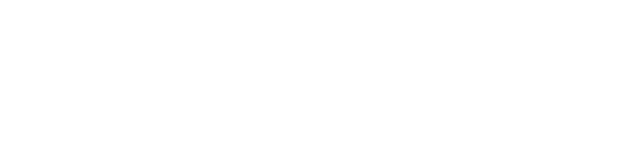
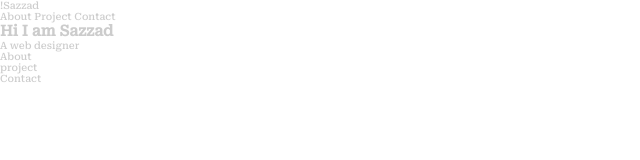
Before and after one commit to hossainsakib26/Learning_freeCodeCamp, a plain HTML site: page personal-portfolio/index.html in a window 1280 px wide. Shown: the whole page, without its empty margins (0-640 px from the left). Drawn offline with nearby package versions, Linux system fonts and the light colour scheme.

Commit message:
design work restart

```diff
--- a/personal-portfolio/index.html
+++ b/personal-portfolio/index.html
@@ -5,8 +5,43 @@
         <meta name="viewport" content="width=device-width, initial-scale=1.0">
         <title>Personal Portfolio</title>
         <link rel="stylesheet" href="./styles.css">
+        <link rel="preconnect" href="https://fonts.googleapis.com">
+        <link rel="preconnect" href="https://fonts.gstatic.com" crossorigin>
+        <link href="https://fonts.googleapis.com/css2?family=Roboto+Serif:ital,wght@0,200;0,500;1,200;1,500;1,700&display=swap" rel="stylesheet">
+        <!-- Option 1: Include in HTML -->
+        <link rel="stylesheet" href="https://cdn.jsdelivr.net/npm/bootstrap-icons@1.3.0/font/bootstrap-icons.css">
+
     </head>
     <body>
+
+        <nav>
+            <a href="#">
+                <span class="logo">!Sazzad</span>
+            </a>
+
+            <div class="nav-link">
+                <a href="#about-section">About</a>
+                <a href="#project-section">Project</a>
+                <a href="#contact-section">Contact</a>
+            </div>
+
+        </nav>
+
+        <main id="main">
+
+            <section id="welcome-section">
+                <h1>Hi I am Sazzad</h1>
+                <p>A web designer</p>
+            </section>
+            <section id="about-section">About</section>
+            <section id="project-section">
+                <div class="project-title">
+                    project
+                </div>
+            </section>
+            <section id="contact-section">Contact</section>
+        </main>
+
 
 
 
--- a/personal-portfolio/styles.css
+++ b/personal-portfolio/styles.css
@@ -4,9 +4,21 @@
     --screen-lg: 1024px;
     --screen-xl: 1280px;
 
+    --heading-s: 1.5rem;
+    --heading-l: 2rem;
+    --heading-xl: 3rem;
+
+    --section-gap-Y: 5rem;
+    --section-gap-X: 3rem;
+
+    --children-gap-X: 3rem;
+    --children-gap-Y: 3rem;
+
     --background-color1: #FFFFFF;
     --background-color2: #343A40;
 
+    --mobile-padding-x: 1rem;
+    --mobile-padding-y: 2rem;
 
     --first-color: #E5F4E3;
     --second-color: #5DA9E9;
@@ -17,3 +29,18 @@
     --text-color1: #CCCCCC;
     --text-color2: #ffffff;
 }
+
+* {
+    margin: 0;
+    padding: 0;
+    font-family: 'Roboto Serif', serif;
+    color: var(--text-color1);
+}
+
+html {
+    font-size: 0.625rem;
+}
+
+a {
+    text-decoration: none;
+}
```
